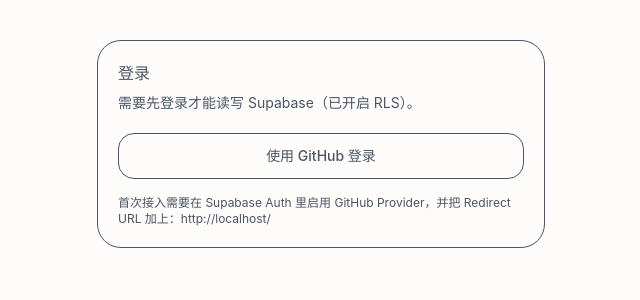
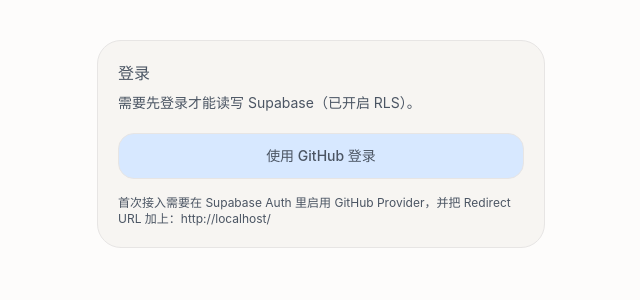
Before and after one commit to MOOnmengD/F-sync, a React (Vite) app: page /login in a window 1280 px wide. Shown: the top 300 px of the page, without its empty margins (319-959 px from the left). Built offline with nearby package versions, Linux system fonts and the light colour scheme; no server answers.

Commit message:
Fix Tailwind custom theme loading

```diff
--- a/src/styles.css
+++ b/src/styles.css
@@ -1,4 +1,5 @@
 @import "tailwindcss";
+@config "../tailwind.config.ts";
 
 :root {
   color: #4b5563;
```
Also changed, not shown: 1 other file (tests, documents, lock files or other folders).
